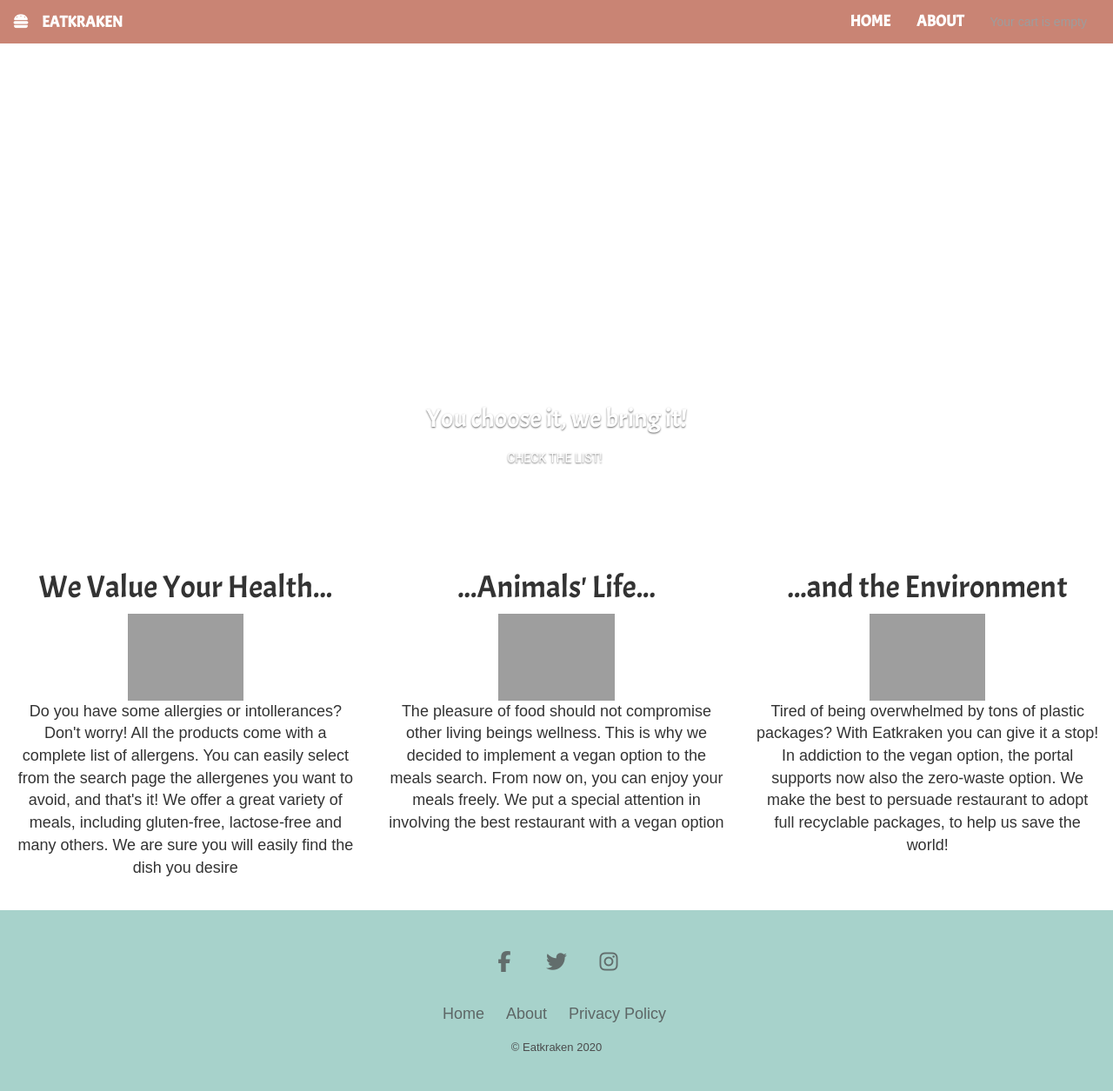
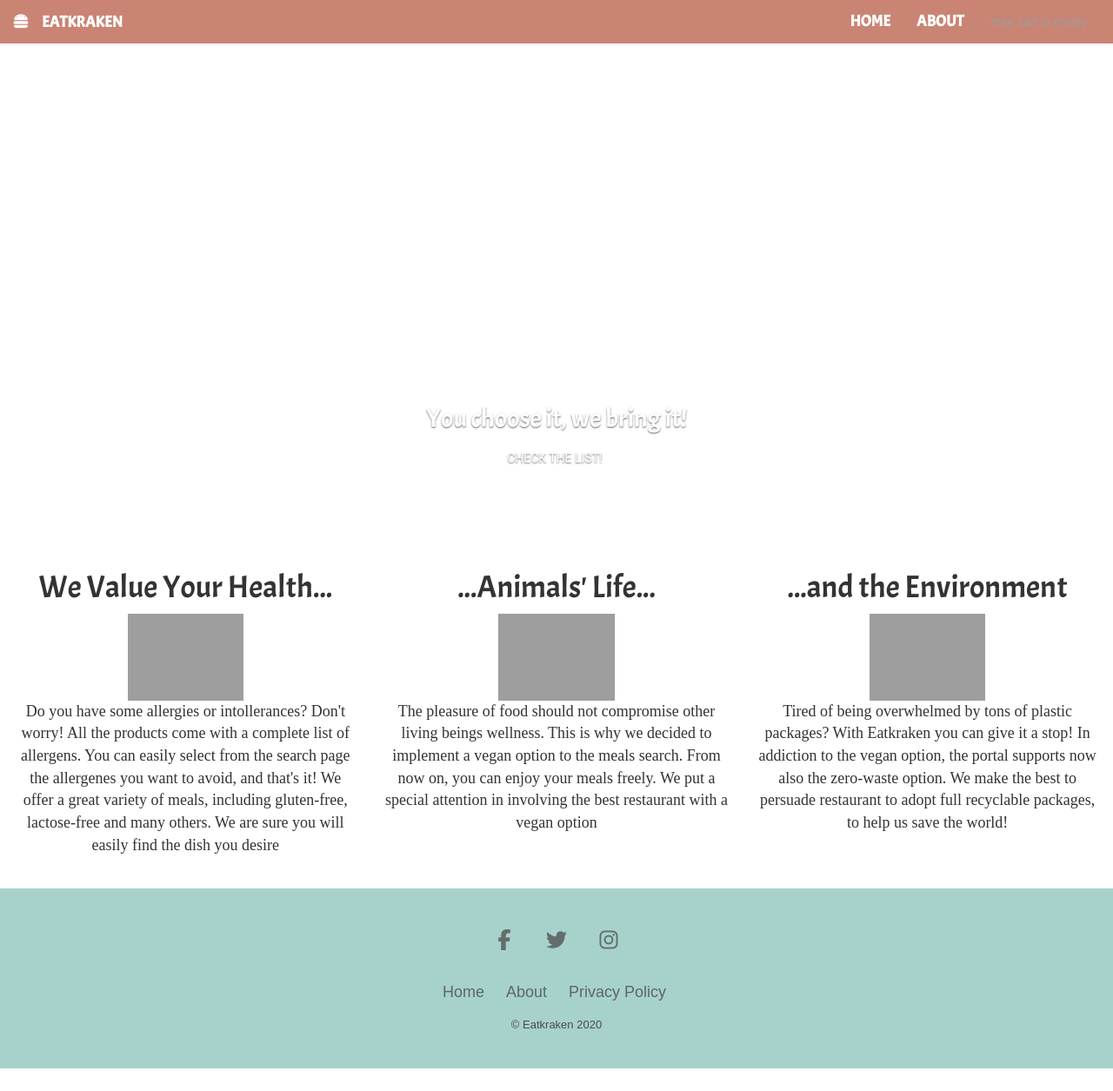
Before and after one commit to francescoopiccoli/eatkraken, a PHP site: page / in a window 1280 px wide. Shown: the whole page at 87% size. After the commit the page ends 1229 px from the top, so only its background shows below. Run offline with PHP 8.4, Linux system fonts and the light colour scheme; data that the repository does not hold is empty; some libraries are stand-ins or nearby versions; some web fonts are replaced; grey boxes are pictures that could not be loaded.

Commit message:
Homepage font update

```diff
--- a/css/style.css
+++ b/css/style.css
@@ -1,11 +1,15 @@
 body {
   font-family: 'Khula', sans-serif; }
-
 h1 {
    font-family: 'Acme';
 }
 h2 {
   font-family: 'Acme';
+}
+
+.text{
+  font-family: "cabin";
+  font-weight: 500;
 }
 /*colori:
 #A7D2CB= verdino = 167,210,203
--- a/templates/home.php
+++ b/templates/home.php
@@ -57,9 +57,9 @@ $title = "EatKraken";
 
   <div class="container-fluid threeColumnsHome">
     <div class="row">
-      <div class="col-xs-12 col-sm-4 text-center  "><h1>We Value Your Health...</h1><img class="homepageAllergenes" src="https://i.ya-webdesign.com/images/marshmallow-on-stick-free-png-8.png">Do you have some allergies or intollerances? Don't worry! All the products come with a complete list of allergens. You can easily select from the search page the allergenes you want to avoid, and that's it! We offer a great variety of meals, including gluten-free, lactose-free and many others. We are sure you will easily find the dish you desire</div>
-      <div class="col-xs-12 col-sm-4 text-center "><h1>...Animals' Life...</h1><img class="homepageAllergenes" src="https://upload.wikimedia.org/wikipedia/commons/2/26/V_de_Vegan.png"> The pleasure of food should not compromise other living beings wellness. This is why we decided to implement a vegan option to the meals search. From now on, you can enjoy your meals freely. We put a special attention in involving the best restaurant with a vegan option</div>
-      <div class="col-xs-12 col-sm-4 text-center "><h1>...and the Environment</h1><img class="homepageAllergenes" src="https://cdn4.iconfinder.com/data/icons/eco-food-and-cosmetic-labels-1/128/Artboard_66-512.png">Tired of being overwhelmed by tons of plastic packages? With Eatkraken you can give it a stop! In addiction to the vegan option, the portal supports now also the zero-waste option. We make the best to persuade restaurant to adopt full recyclable packages, to help us save the world! </div>
+      <div class="col-xs-12 col-sm-4 text-center  "><h1>We Value Your Health...</h1><img class="homepageAllergenes" src="https://i.ya-webdesign.com/images/marshmallow-on-stick-free-png-8.png"><div class="text" id="allerg">Do you have some allergies or intollerances? Don't worry! All the products come with a complete list of allergens. You can easily select from the search page the allergenes you want to avoid, and that's it! We offer a great variety of meals, including gluten-free, lactose-free and many others. We are sure you will easily find the dish you desire</div></div>
+      <div class="col-xs-12 col-sm-4 text-center "><h1>...Animals' Life...</h1><img class="homepageAllergenes" src="https://upload.wikimedia.org/wikipedia/commons/2/26/V_de_Vegan.png"> <div class="text" id="veg">The pleasure of food should not compromise other living beings wellness. This is why we decided to implement a vegan option to the meals search. From now on, you can enjoy your meals freely. We put a special attention in involving the best restaurant with a vegan option</div></div>
+      <div class="col-xs-12 col-sm-4 text-center "><h1>...and the Environment</h1><img class="homepageAllergenes" src="https://cdn4.iconfinder.com/data/icons/eco-food-and-cosmetic-labels-1/128/Artboard_66-512.png"><div class="text" id="waste">Tired of being overwhelmed by tons of plastic packages? With Eatkraken you can give it a stop! In addiction to the vegan option, the portal supports now also the zero-waste option. We make the best to persuade restaurant to adopt full recyclable packages, to help us save the world! </div></div>
     </div>
   </div>
 
```
